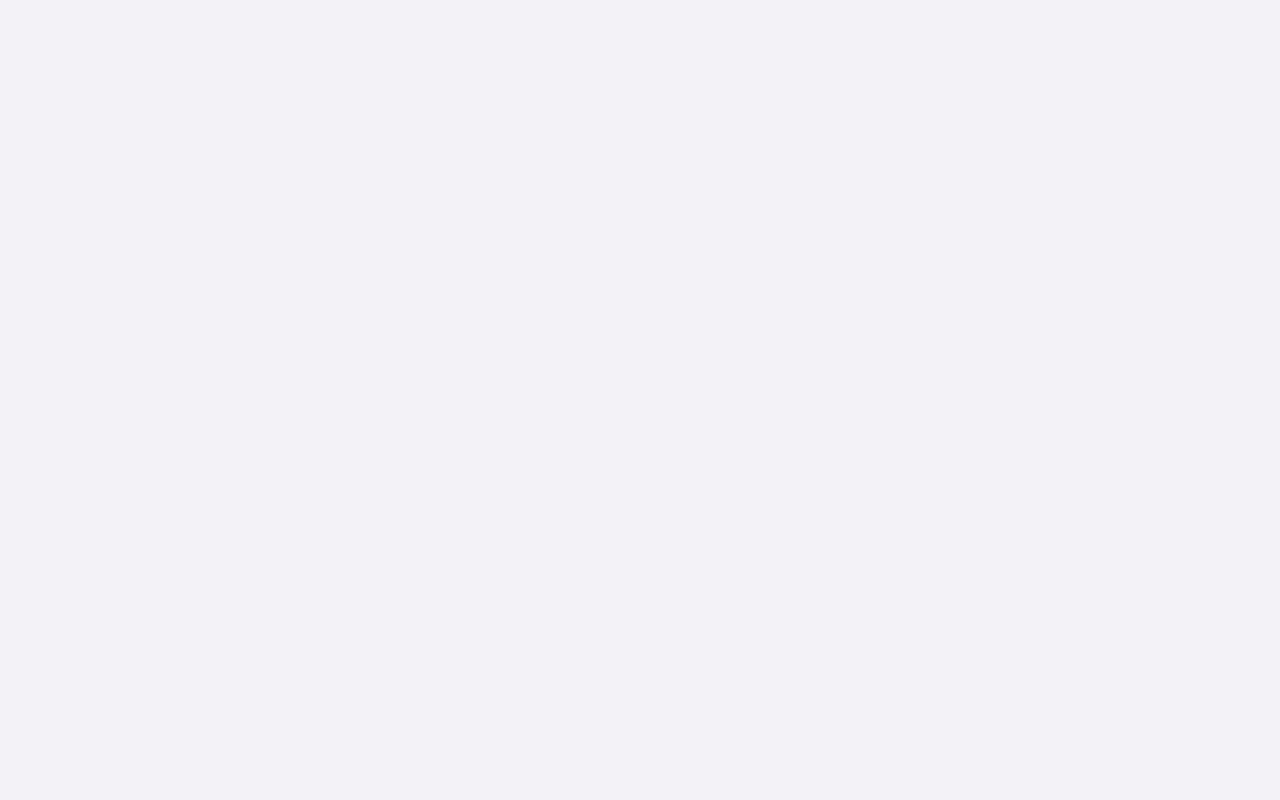
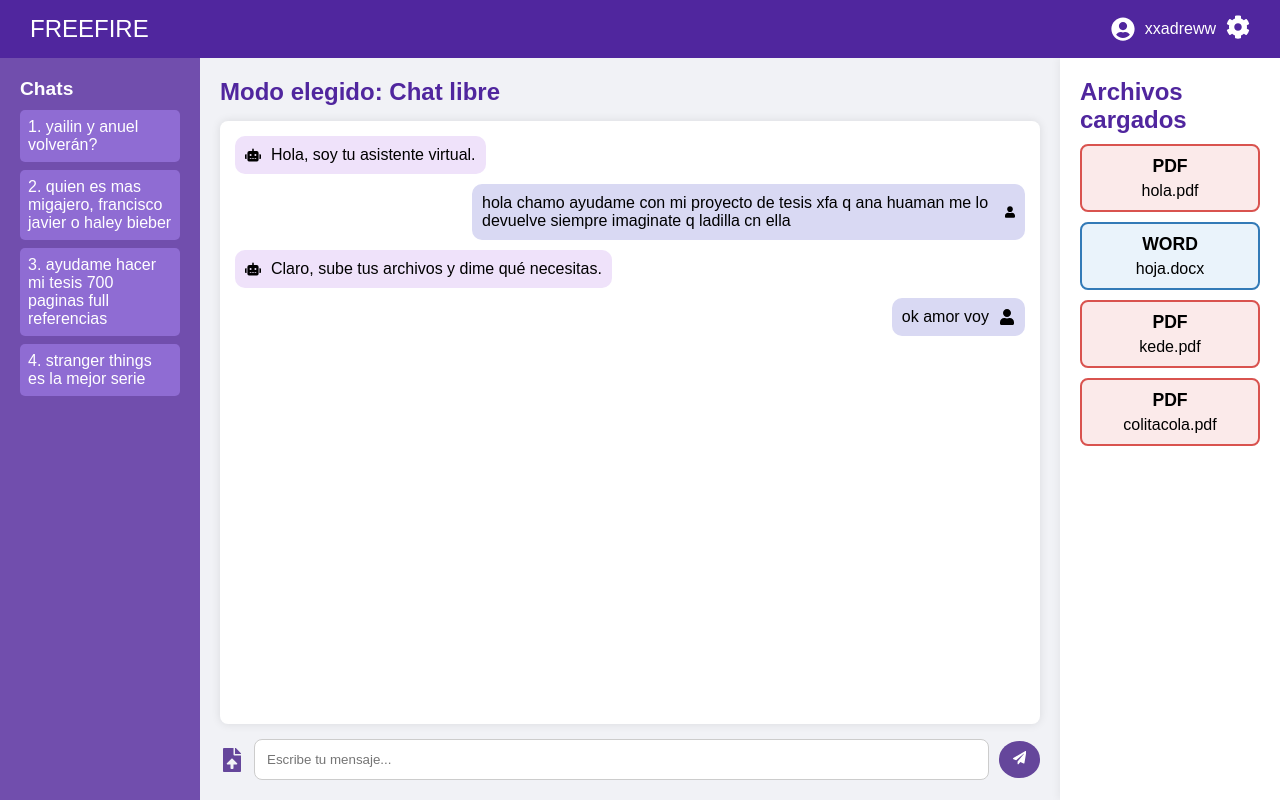
Before and after one commit to yormanbalanD/frontend_transferencias_de_tecnologia, a React (Vite) app: page /main/chat in a window 1280 px wide. Before the commit this address had no page. Built offline with nearby package versions, Linux system fonts and the light colour scheme.

Commit message:
satoru y geto son novios

```diff
--- a/src/App.jsx
+++ b/src/App.jsx
@@ -2,8 +2,9 @@ import { BrowserRouter as Router, Routes, Route } from 'react-router-dom';
 import Login from './Login';
 import Register from './Register';
 import Modo from './Modo';
+import Chat from './Chat';
 
-function App() {
+function App(){
   return (
     <Router>
       <Routes>
@@ -11,6 +12,7 @@ function App() {
         <Route path="/login" element={<Login />} />
         <Route path="/register" element={<Register />} />
         <Route path="/main/modo" element={<Modo />} />
+        <Route path="/main/chat" element={<Chat />} />
       </Routes>
     </Router>
   );
--- /dev/null
+++ b/src/Chat.jsx
@@ -0,0 +1,98 @@
+import './global.css';
+import { FaUserCircle, FaCog, FaFileUpload, FaUser, FaRobot, FaPaperPlane } from 'react-icons/fa';
+import { useState } from 'react';
+
+function Chat(){
+  const [showSettings, setShowSettings] = useState(false);
+  const [messages, setMessages] = useState([
+    { sender:'ai', text: 'Hola, soy tu asistente virtual.' },
+    { sender:'user', text: 'hola chamo ayudame con mi proyecto de tesis xfa q ana huaman me lo devuelve siempre imaginate q ladilla cn ella' },
+    { sender:'ai', text: 'Claro, sube tus archivos y dime qué necesitas.' },
+        { sender: 'user', text: 'ok amor voy' }
+  ]);
+
+  const [input, setInput]=useState('');
+
+  const handleSend=()=>{
+    if (!input.trim()) return;
+    setMessages([...messages, { sender: 'user', text: input }]);
+    setInput('');
+  };
+
+  return(
+    <div className="chat-container">
+      <div className="top-bar">
+        <div className="app-title">FREEFIRE</div>
+        <div className="user-info">
+          <FaUserCircle className="user-icon" />
+          <span className="username">xxadreww</span>
+          <div className="settings-dropdown">
+            <FaCog className="settings-icon"onClick={()=>setShowSettings(!showSettings)} />
+            {showSettings&&(<div className="settings-menu"><button className="logout-button">Cerrar sesión</button>
+              </div> )}
+          </div>
+        </div>
+      </div>
+
+      <div className="main-content">
+        <div className="sidebar">
+          <h2>Chats</h2>
+          <ul className="chat-list">
+            <li>1. yailin y anuel volverán?</li>
+            <li>2. quien es mas migajero, francisco javier o haley bieber</li>
+            <li>3. ayudame hacer mi tesis 700 paginas full referencias</li>
+            <li>4. stranger things es la mejor serie</li>
+          </ul>
+        </div>
+
+        <div className="chat-section">
+          <h2>Modo elegido: Chat libre</h2>
+          <div className="messages">
+            {messages.map((msg, index)=>(
+              <div key={index} className={`message ${msg.sender}`}>
+                {msg.sender==='ai'?<FaRobot className="msg-icon"/>:<FaUser className="msg-icon"/>}
+                {msg.text}
+              </div>
+            ))}
+          </div>
+
+          <div className="input-bar">
+            <FaFileUpload className="upload-icon" title="Subir archivo"/>
+            <input
+              type="text"
+              placeholder="Escribe tu mensaje..."
+              value={input}
+              onChange={(e)=>setInput(e.target.value)}
+              onKeyDown={(e)=>e.key==='Enter'&&handleSend()}
+            />
+            <button className="send-btn" onClick={handleSend}>
+              <FaPaperPlane />
+            </button>
+          </div>
+        </div>
+
+        <div className="file-panel">
+          <h2>Archivos cargados</h2>
+          <div className="file-box pdf">
+            <strong>PDF</strong>
+            <span>hola.pdf</span>
+          </div>
+          <div className="file-box word">
+            <strong>WORD</strong>
+            <span>hoja.docx</span>
+          </div>
+          <div className="file-box pdf">
+            <strong>PDF</strong>
+            <span>kede.pdf</span>
+          </div>
+          <div className="file-box pdf">
+            <strong>PDF</strong>
+            <span>colitacola.pdf</span>
+          </div>
+        </div>
+      </div>
+    </div>
+  );
+}
+
+export default Chat;
--- a/src/Modo.jsx
+++ b/src/Modo.jsx
@@ -1,5 +1,6 @@
 import './global.css';
 import { FaBriefcase, FaFeatherAlt, FaRoute } from 'react-icons/fa';
+import { Link } from 'react-router-dom';
 
 function Modo() {
   return (
@@ -11,21 +12,21 @@ function Modo() {
           <FaBriefcase className="modo-icon" />
           <h2>Modo Profesional</h2>
           <p>El modo profesional se basa en examinar el trabajo por sus respectivos capítulos.</p>
-          <button>Elegir</button>
+          <Link to="/main/chat" className="modo-card-button">Elegir</Link>
         </div>
 
         <div className="modo-card">
           <FaFeatherAlt className="modo-icon" />
           <h2>Modo Libre</h2>
           <p>El modo libre se basa en texto y consultas de forma libre sin ninguna interferencia específica.</p>
-          <button>Elegir</button>
+          <Link to="/main/chat" className="modo-card-button">Elegir</Link>
         </div>
 
         <div className="modo-card">
           <FaRoute className="modo-icon" />
           <h2>Ruta 10 Pasos</h2>
           <p>La ruta de 10 pasos se basa en los 10 pasos de los objetivos específicos/generales de un trabajo.</p>
-          <button>Elegir</button>
+          <Link to="/main/chat" className="modo-card-button">Elegir</Link>
         </div>
       </div>
     </div>
--- a/src/global.css
+++ b/src/global.css
@@ -184,7 +184,9 @@ body {
   line-height: 1.4;
 }
 
-.modo-card button{
+/* Estilos para el botón original */
+.modo-card button,
+.modo-card .modo-card-button {
   background-color: #65469B;
   color: white;
   border: none;
@@ -195,9 +197,13 @@ body {
   font-weight: bold;
   font-size: 0.95rem;
   transition: background-color 0.3s ease;
+  display: block;
+  text-align: center;
+  text-decoration: none;
 }
 
-.modo-card button:hover{
+.modo-card button:hover,
+.modo-card .modo-card-button:hover {
   background-color: #482688;
 }
 
@@ -208,3 +214,205 @@ body {
 }
 
 /* CHATCITO */
+* {
+  margin: 0;
+  padding: 0;
+  box-sizing: border-box;
+  font-family: 'Arial', sans-serif;
+}
+
+.chat-container {
+  height: 100vh;
+  display: flex;
+  flex-direction: column;
+  background-color: #f1f2f6;
+}
+
+/* BARRA ARRIBA */
+.top-bar {
+  background-color: #50269e;
+  color: white;
+  padding: 15px 30px;
+  display: flex;
+  justify-content: space-between;
+  align-items: center;
+}
+
+.app-title {
+  font-size: 1.5rem;
+}
+
+.user-info {
+  display: flex;
+  align-items: center;
+  gap: 10px;
+  position: relative;
+}
+
+.user-icon, .settings-icon {
+  font-size: 1.5rem;
+  cursor: pointer;
+}
+
+.settings-menu {
+  position: absolute;
+  top: 35px;
+  right: 0;
+  background-color: white;
+  border-radius: 5px;
+  padding: 8px;
+  box-shadow: 0 4px 8px rgba(0,0,0,0.2);
+  z-index: 10;
+}
+
+.logout-button {
+  background-color: #ff4d4d;
+  color: white;
+  border: none;
+  padding: 8px 12px;
+  border-radius: 5px;
+  cursor: pointer;
+}
+
+/* ADENTRO */
+.main-content {
+  display: flex;
+  flex: 1;
+  overflow: hidden;
+}
+
+.sidebar {
+  background-color: #714EAD;
+  color: white;
+  padding: 20px;
+  width: 200px;
+}
+
+.sidebar h2 {
+  margin-bottom: 10px;
+  font-size: 1.2rem;
+}
+
+.chat-list {
+  list-style: none;
+}
+
+.chat-list li {
+  background-color: #8f6cd3;
+  margin: 8px 0;
+  padding: 8px;
+  border-radius: 5px;
+  cursor: pointer;
+}
+
+.chat-section {
+  flex: 1;
+  padding: 20px;
+  display: flex;
+  flex-direction: column;
+  justify-content: space-between;
+}
+
+.chat-section h2 {
+  margin-bottom: 15px;
+  color: #50269e;
+}
+
+.messages {
+  flex: 1;
+  overflow-y: auto;
+  background: #ffffff;
+  padding: 15px;
+  border-radius: 8px;
+  box-shadow: 0px 0px 10px rgba(0, 0, 0, 0.1);
+  display: flex;
+  flex-direction: column;
+}
+
+.message {
+  margin-bottom: 10px;
+  padding: 10px;
+  border-radius: 10px;
+  max-width: 70%;
+  display: flex;
+  align-items: center;
+  gap: 10px;
+}
+
+.message.ai {
+  background-color: #efe2fa;
+  align-self: flex-start;
+}
+
+.message.user {
+  background-color: #d9d9f3;
+  align-self: flex-end;
+  flex-direction: row-reverse;
+}
+
+/* BARRITA */
+.input-bar {
+  display: flex;
+  align-items: center;
+  gap: 10px;
+  margin-top: 15px;
+}
+
+.input-bar input {
+  flex: 1;
+  padding: 12px;
+  border-radius: 8px;
+  border: 1px solid #ccc;
+}
+
+.send-btn {
+  background-color: #65469B;
+  color: white;
+  padding: 10px 14px;
+  border: none;
+  border-radius: 50%;
+  cursor: pointer;
+}
+
+.upload-icon {
+  font-size: 1.5rem;
+  color: #65469B;
+  cursor: pointer;
+}
+
+/* AREA DERECHA ->->-> */
+.file-panel {
+  width: 220px;
+  padding: 20px;
+  background-color: #ffffff;
+  box-shadow: -2px 0 8px rgba(0, 0, 0, 0.05);
+}
+
+.file-panel h2 {
+  margin-bottom: 10px;
+  color: #50269e;
+}
+
+.file-box {
+  border: 2px solid #ccc;
+  border-radius: 8px;
+  padding: 10px;
+  margin-bottom: 10px;
+  text-align: center;
+}
+
+.file-box strong {
+  display: block;
+  font-size: 1.1rem;
+  margin-bottom: 5px;
+}
+
+.file-box.pdf {
+  border-color: #d9534f;
+  background-color: #fbeaea;
+}
+
+.file-box.word {
+  border-color: #337ab7;
+  background-color: #eaf3fb;
+}
--- a/src/main.jsx
+++ b/src/main.jsx
@@ -1,7 +1,7 @@
 import React from 'react';
 import ReactDOM from 'react-dom/client';
 import App from './App';
-import './global.css'; // si usas estilos globales
+import './global.css';
 
 ReactDOM.createRoot(document.getElementById('root')).render(
   <React.StrictMode>
```
